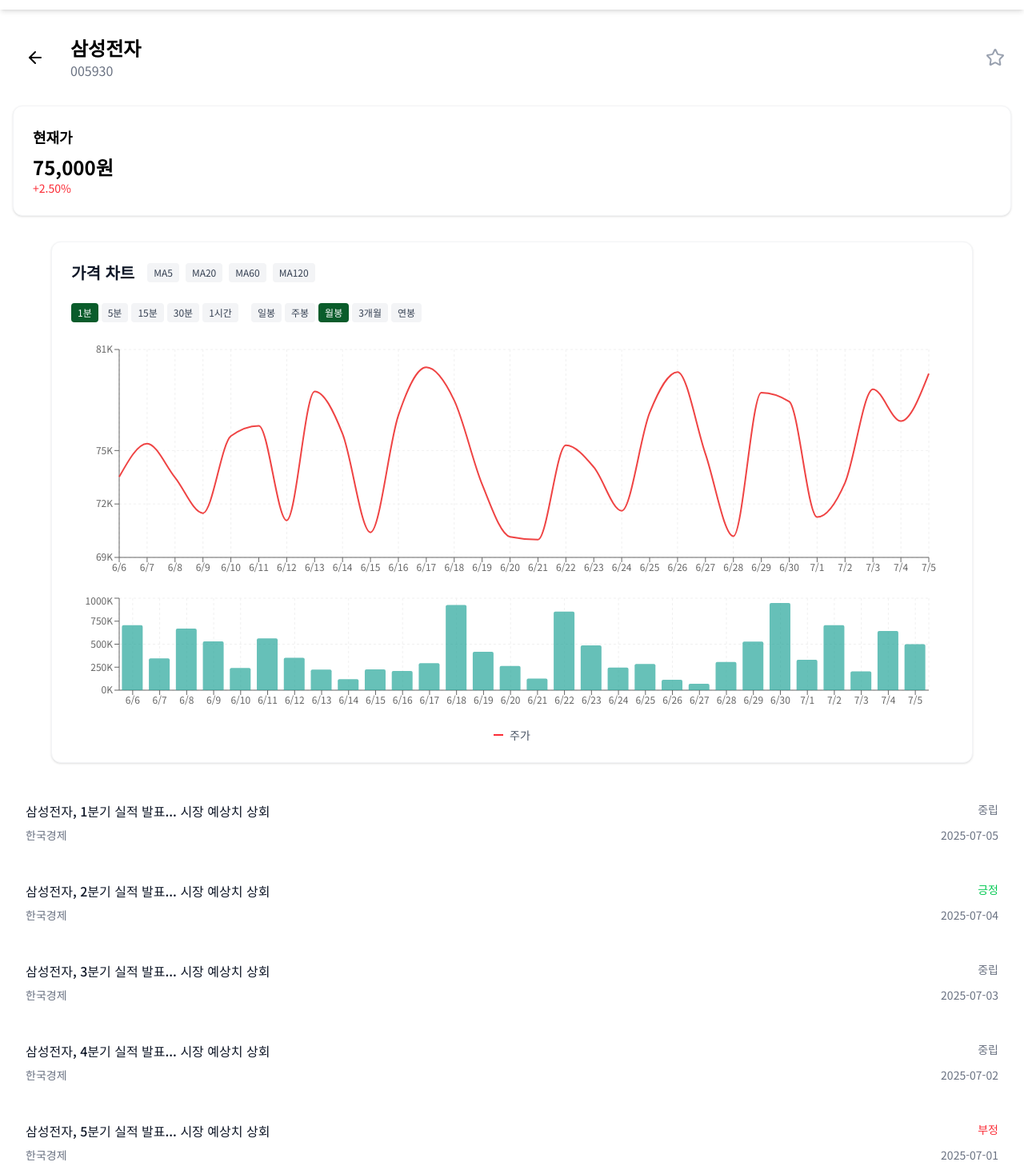
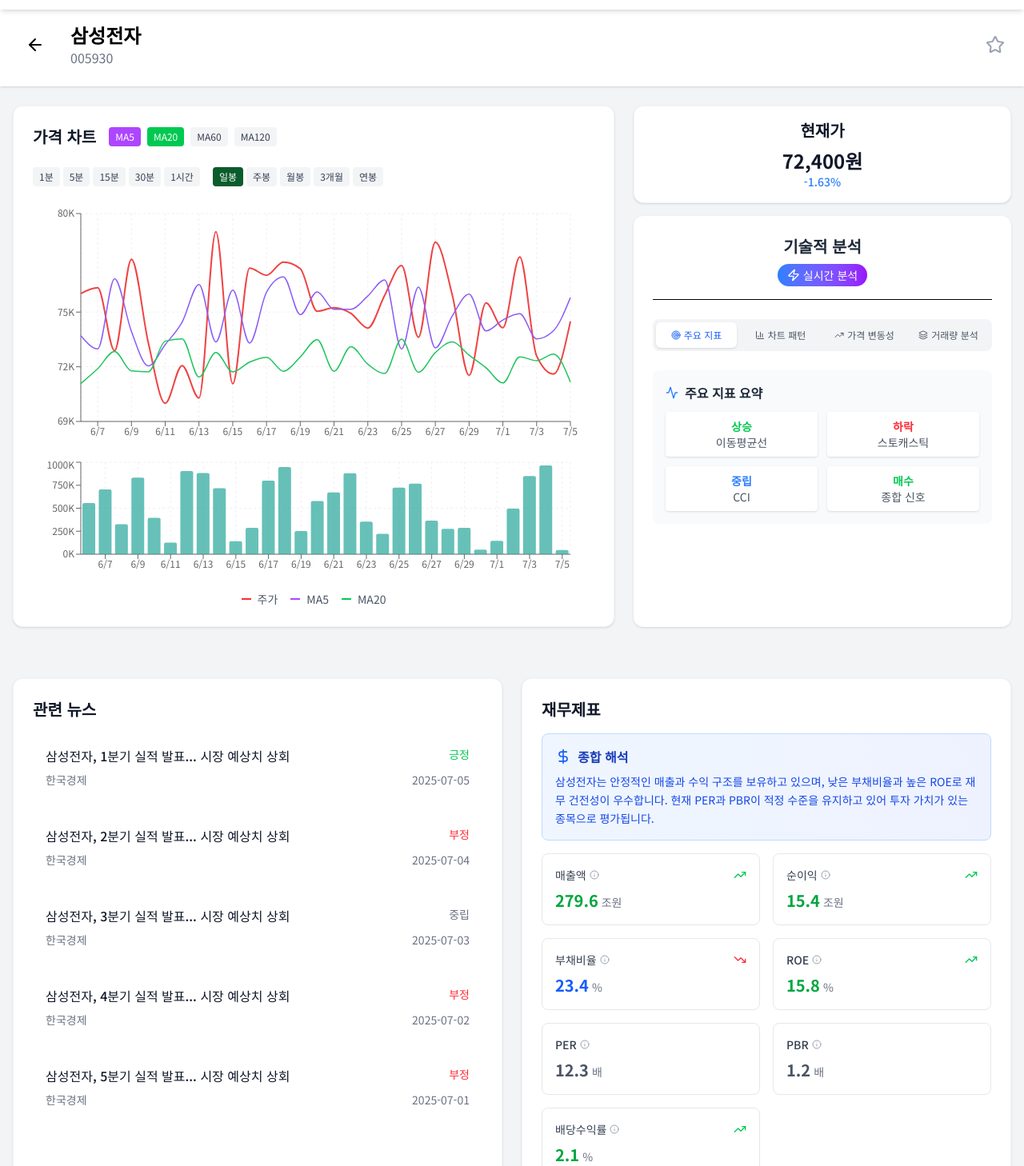
Before and after one commit to BALLFiN/BALLFiN-FE, a React (Vite) app: page /stock/1 in a window 1280 px wide. Shown: the part 52-1510 px from the top of the page at 80% size. Built offline with nearby package versions, Linux system fonts and the light colour scheme; a web font is replaced by a local one.

Commit message:
⚡️: 주식세부페이지 파일분리

```diff
--- a/src/pages/stock/StockDetailPage.tsx
+++ b/src/pages/stock/StockDetailPage.tsx
@@ -1,9 +1,11 @@
 import { useState, useEffect } from "react";
 import { useParams } from "react-router-dom";
 import StockHeader from "@/components/stockDetail/StockHeader";
-import StockInfo from "@/components/stockDetail/StockInfo";
 import StockChart from "@/components/stockDetail/StockChart";
 import StockNews from "@/components/stockDetail/StockNews";
+import TechnicalAnalysis from "@/components/stockDetail/TechnicalAnalysis";
+import FinancialStatement from "@/components/stockDetail/FinancialStatement";
+import Loading from "@/components/common/Loading";
 
 interface StockDetail {
   id: number;
@@ -30,6 +32,8 @@ interface HistoricalData {
   volume: number;
   ma5?: number;
   ma20?: number;
+  ma60?: number;
+  ma120?: number;
 }
 
 interface NewsItem {
@@ -41,16 +45,34 @@ interface NewsItem {
   url: string;
 }
 
+interface FinancialData {
+  revenue: number;
+  netIncome: number;
+  debtRatio: number;
+  roe: number;
+  per: number;
+  pbr: number;
+  dividendYield: number;
+}
+
 export default function StockDetailPage() {
   const { code } = useParams<{ code: string }>();
   const [stock, setStock] = useState<StockDetail | null>(null);
   const [isFavorite, setIsFavorite] = useState(false);
-  const [showMA, setShowMA] = useState(true);
-  const [timeRange, setTimeRange] = useState<"1d" | "1w" | "1m" | "3m" | "1y">(
-    "1m",
-  );
+  const [showMA, setShowMA] = useState({
+    ma5: true,
+    ma20: true,
+    ma60: false,
+    ma120: false,
+  });
+  const [timeRange, setTimeRange] = useState<
+    "1m" | "5m" | "15m" | "30m" | "1h" | "1d" | "1w" | "1m" | "3m" | "1y"
+  >("1d");
   const [historicalData, setHistoricalData] = useState<HistoricalData[]>([]);
   const [news, setNews] = useState<NewsItem[]>([]);
+  const [financialData, setFinancialData] = useState<FinancialData | null>(
+    null
+  );
 
   useEffect(() => {
     // TODO: API 호출로 대체
@@ -58,8 +80,8 @@ export default function StockDetailPage() {
       id: 1,
       name: "삼성전자",
       code: "005930",
-      price: 75000,
-      change: 2.5,
+      price: 72400,
+      change: -1.63,
       score: 75,
       sentiment: "positive",
       newsCount: 12,
@@ -83,7 +105,9 @@ export default function StockDetailPage() {
         volume: Math.floor(Math.random() * 1000000),
         ma5: 72000 + Math.random() * 5000,
         ma20: 71000 + Math.random() * 3000,
-      }),
+        ma60: 70500 + Math.random() * 2000,
+        ma120: 70000 + Math.random() * 1500,
+      })
     );
 
     const mockNews: NewsItem[] = Array.from({ length: 5 }, (_, i) => ({
@@ -99,44 +123,114 @@ export default function StockDetailPage() {
       url: "#",
     }));
 
+    const mockFinancialData: FinancialData = {
+      revenue: 279600000000000,
+      netIncome: 15400000000000,
+      debtRatio: 23.4,
+      roe: 15.8,
+      per: 12.3,
+      pbr: 1.2,
+      dividendYield: 2.1,
+    };
+
     setStock(mockStock);
     setHistoricalData(mockHistoricalData);
     setNews(mockNews);
+    setFinancialData(mockFinancialData);
   }, [code]);
 
+  const handleToggleMA = (maType: "ma5" | "ma20" | "ma60" | "ma120") => {
+    setShowMA((prev) => ({
+      ...prev,
+      [maType]: !prev[maType],
+    }));
+  };
+
   if (!stock) {
-    return <div>로딩 중...</div>;
+    return <Loading />;
   }
 
   return (
-    <div className="container mx-auto px-4 py-8">
+    <div className="min-h-screen bg-gray-100">
+      {/* 헤더 */}
+      <div className="bg-white shadow-sm ">
+        <div className="container mx-auto px-4 py-4">
           <StockHeader
             name={stock.name}
             code={stock.code}
             isFavorite={isFavorite}
             onToggleFavorite={() => setIsFavorite(!isFavorite)}
           />
-      <div className="mt-8">
-        <StockInfo
-          price={stock.price}
-          change={stock.change}
-          prediction={stock.prediction}
-          sentiment={stock.sentiment}
-          score={stock.score}
-          newsCount={stock.newsCount}
-        />
         </div>
-      <div className="mt-8">
+      </div>
+
+      {/* 메인 콘텐츠 */}
+      <div className="container mx-auto px-4 py-6">
+        {/* 차트와 기술적 분석 영역 */}
+        <div className="flex gap-6 mb-8">
+          {/* 차트 영역 */}
+          <div className="flex-1">
             <StockChart
               data={historicalData}
               showMA={showMA}
               timeRange={timeRange}
               onTimeRangeChange={setTimeRange}
-          onToggleMA={() => setShowMA(!showMA)}
+              onToggleMA={handleToggleMA}
             />
           </div>
-      <div className="mt-8">
+
+          {/* 기술적 분석 사이드바 */}
+          <div className="w-118">
+            {/* 현재가 정보 */}
+            <div className="bg-white rounded-xl shadow-sm border border-gray-100 p-4 mb-4">
+              <div className="text-center">
+                <h2 className="text-xl font-semibold text-gray-900 mb-2">
+                  현재가
+                </h2>
+                <div className="text-2xl font-bold text-gray-900">
+                  {stock.price.toLocaleString()}원
+                </div>
+                <div
+                  className={`text-sm font-medium ${
+                    stock.change >= 0 ? "text-red-500" : "text-blue-500"
+                  }`}
+                >
+                  {stock.change >= 0 ? "+" : ""}
+                  {stock.change.toFixed(2)}%
+                </div>
+              </div>
+            </div>
+
+            <TechnicalAnalysis stock={stock} historicalData={historicalData} />
+          </div>
+        </div>
+
+        {/* 하단 섹션들 */}
+        <div className="grid grid-cols-1 lg:grid-cols-2 gap-6 mb-8">
+          {/* 관련 뉴스 */}
+          <div className="bg-white rounded-xl shadow-sm border border-gray-100 p-6">
+            <h3 className="text-xl font-semibold text-gray-900 mb-4">
+              관련 뉴스
+            </h3>
             <StockNews news={news} />
+          </div>
+
+          {/* 재무제표 */}
+          <div className="bg-white rounded-xl shadow-sm border border-gray-100 p-6">
+            <h3 className="text-xl font-semibold text-gray-900 mb-4">
+              재무제표
+            </h3>
+            {financialData && <FinancialStatement data={financialData} />}
+          </div>
+        </div>
+
+        {/* 예정사항 영역 */}
+        <div className="bg-white rounded-xl shadow-sm border border-gray-100 p-6 mb-8">
+          <h3 className="text-xl font-semibold text-gray-900 mb-4">예정사항</h3>
+          <div className="h-32 bg-gray-50 rounded-lg flex items-center justify-center">
+            <p className="text-gray-500">추가 콘텐츠 영역</p>
+          </div>
+        </div>
       </div>
     </div>
   );
```
Lines whose indentation alone changed are shown as unchanged.
